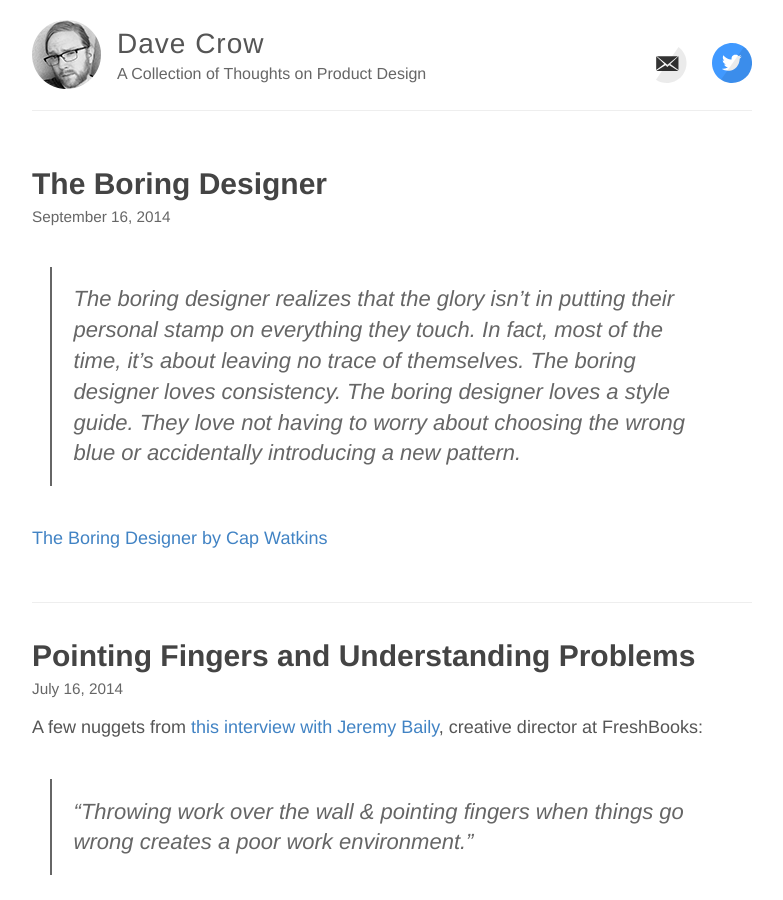
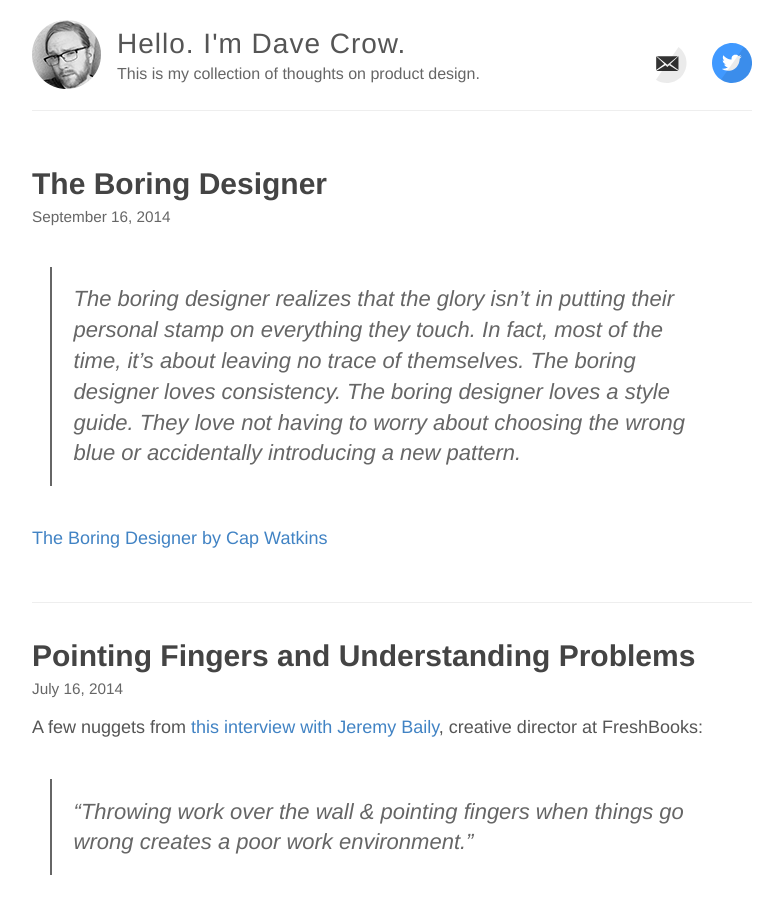
Before and after one commit to davecrow/davecrow.github.io, a Jekyll site: the page built from index.html, in a window 1280 px wide and 900 px high. Shown: the whole window, without its empty margins (248-1031 px from the left). Built offline with Jekyll 4.4.1, drawn with Linux system fonts in a browser that asks for light colours.

Commit message:
Update site title and description

```diff
--- a/_config.yml
+++ b/_config.yml
@@ -3,10 +3,10 @@
 #
 
 # Name of your site (displayed in the header)
-name: Dave Crow
+name: Hello. I'm Dave Crow.
 
 # Short bio or description (displayed in the header)
-description: A Collection of Thoughts on Product Design
+description: This is my collection of thoughts on product design.
 
 # URL of your avatar or profile pic (you could use your GitHub profile pic)
 avatar: /images/my-avatar.png
```
